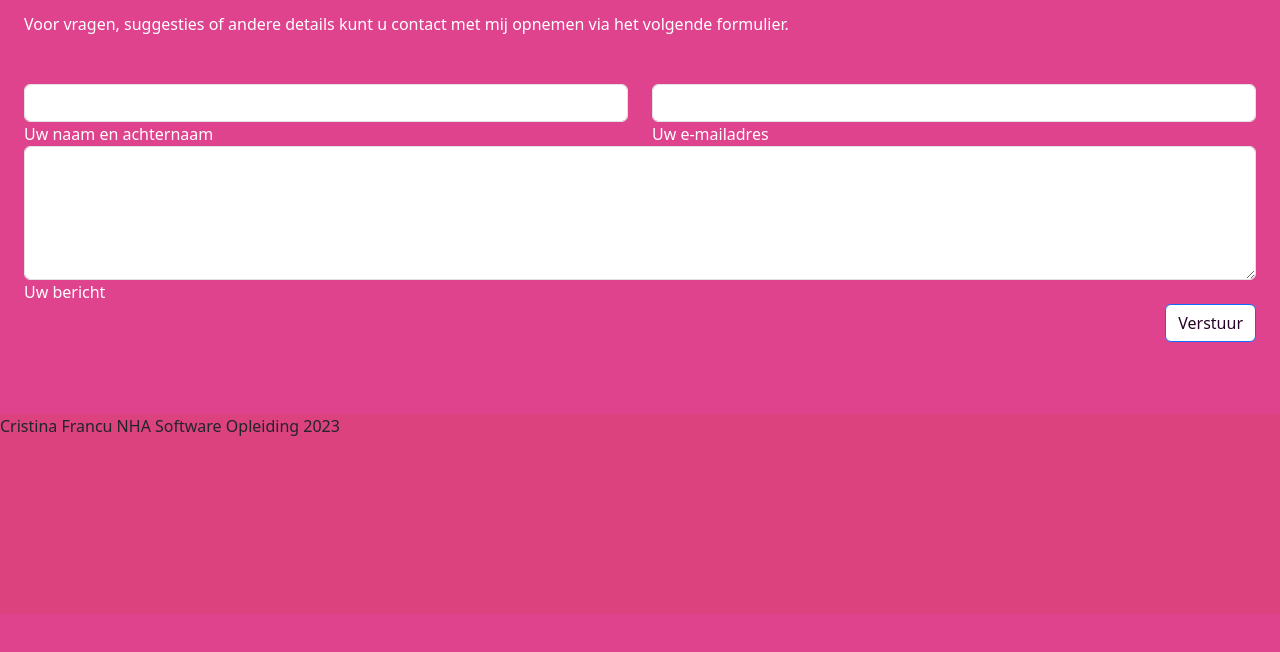
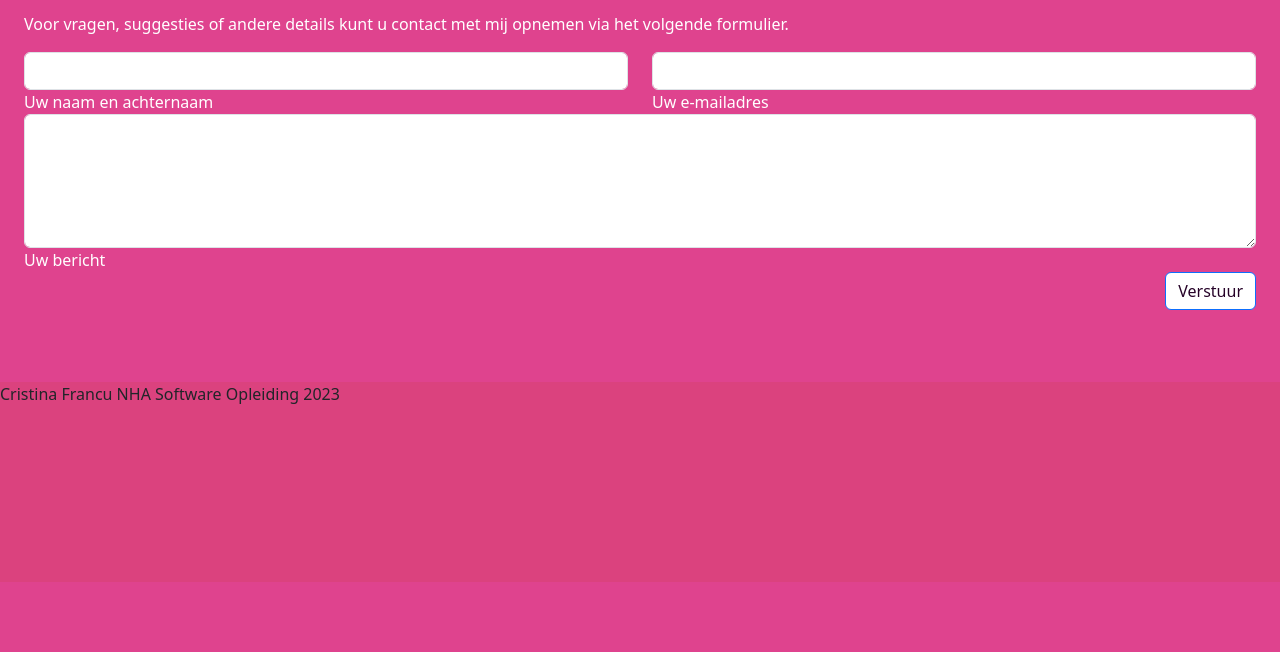
Before and after one commit to CrisFra/Huiswerk-les-22, a plain HTML site: page contact.html in a window 1280 px wide. Shown: the part 122-774 px from the top of the page. Drawn offline with nearby package versions, Linux system fonts and the light colour scheme.

Commit message:
Add files via upload

```diff
--- a/contact.html
+++ b/contact.html
@@ -32,7 +32,7 @@
     <article class="text-lg-start text-white p-4">
         <h2 class="mb-3">Contact</h2>
         <p>Voor vragen, suggesties of andere details kunt u contact met mij opnemen via het volgende formulier.</p>
-        <form class="mt-5" id="contact-form" name="contact-form" action="https://formspree.io/f/xzblgllr" method="POST">
+        <form  action="https://formspree.io/f/xzblgllr" method="POST">
             <div class="row">
                 <div class="col-md-6">
                     <div class="md-form mb-0">
```
